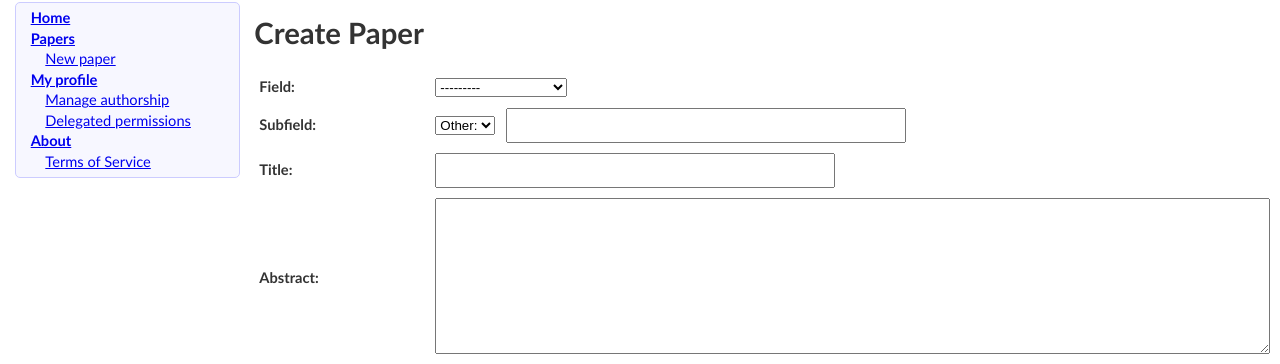
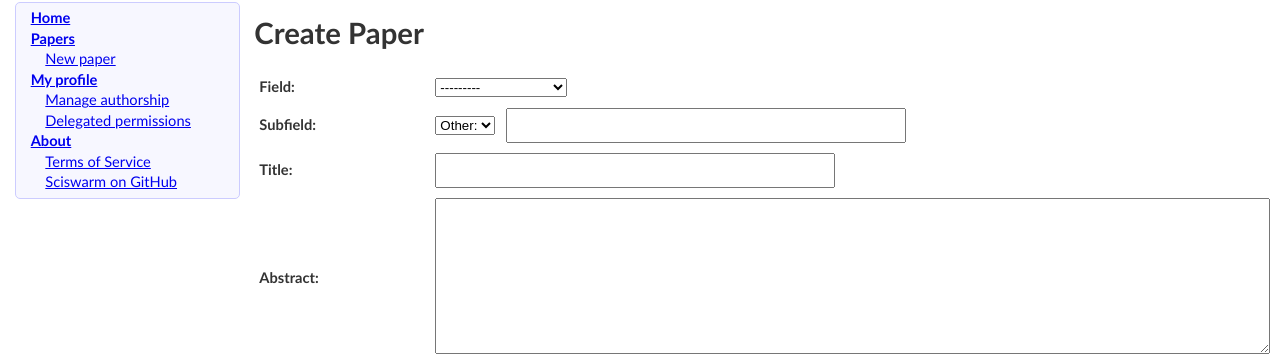
Before and after one commit to nextghost/sciswarm, a Django app: page /p/new/ in a window 1280 px wide. Shown: the part 73-437 px from the top of the page. Run offline with Django 3.2, Linux system fonts and the light colour scheme; the visitor is signed in with stand-in values (Sample User, id 1); parts of the project's set-up code (start-up, migrations or seed data) failed here and were passed over.

Commit message:
GitHub repository link & readme

```diff
--- a/core/templates/core/layout.html
+++ b/core/templates/core/layout.html
@@ -37,6 +37,7 @@
 	  {% endif %}
 	  <div class="menu_group"><a href="{% url 'core:infopage' pagename='about' %}">{% trans 'About' %}</a></div>
 	  <div class="menu_item"><a href="{% url 'core:infopage' pagename='terms' %}">{% trans 'Terms of Service' %}</a></div>
+	  <div class="menu_item"><a href="https://github.com/nextghost/sciswarm">{% trans 'Sciswarm on GitHub' %}</a></div>
         </div>
       </div>
 
```
Also changed, not shown: README.md (added), core/locale/cs/LC_MESSAGES/django.po, core/locale/en/LC_MESSAGES/django.po.
